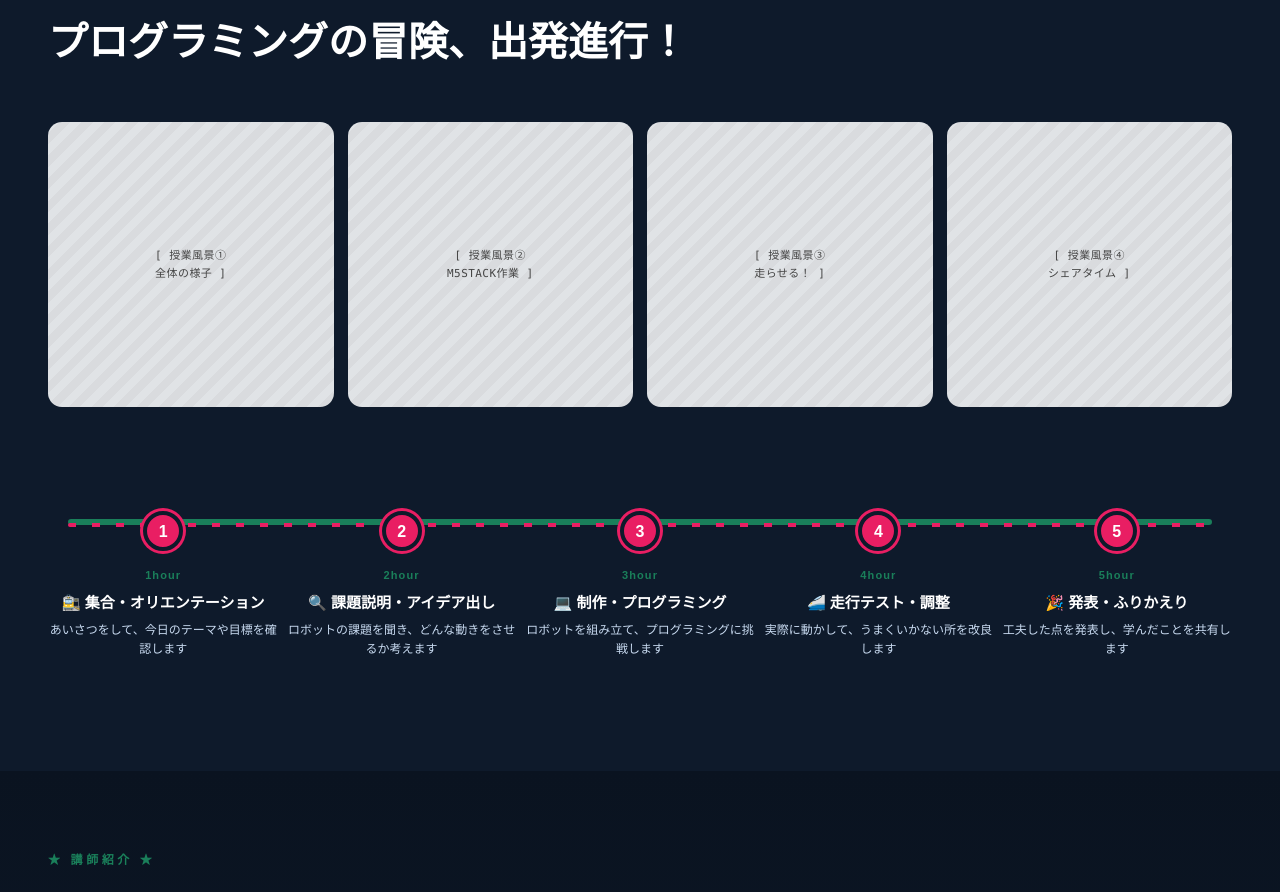
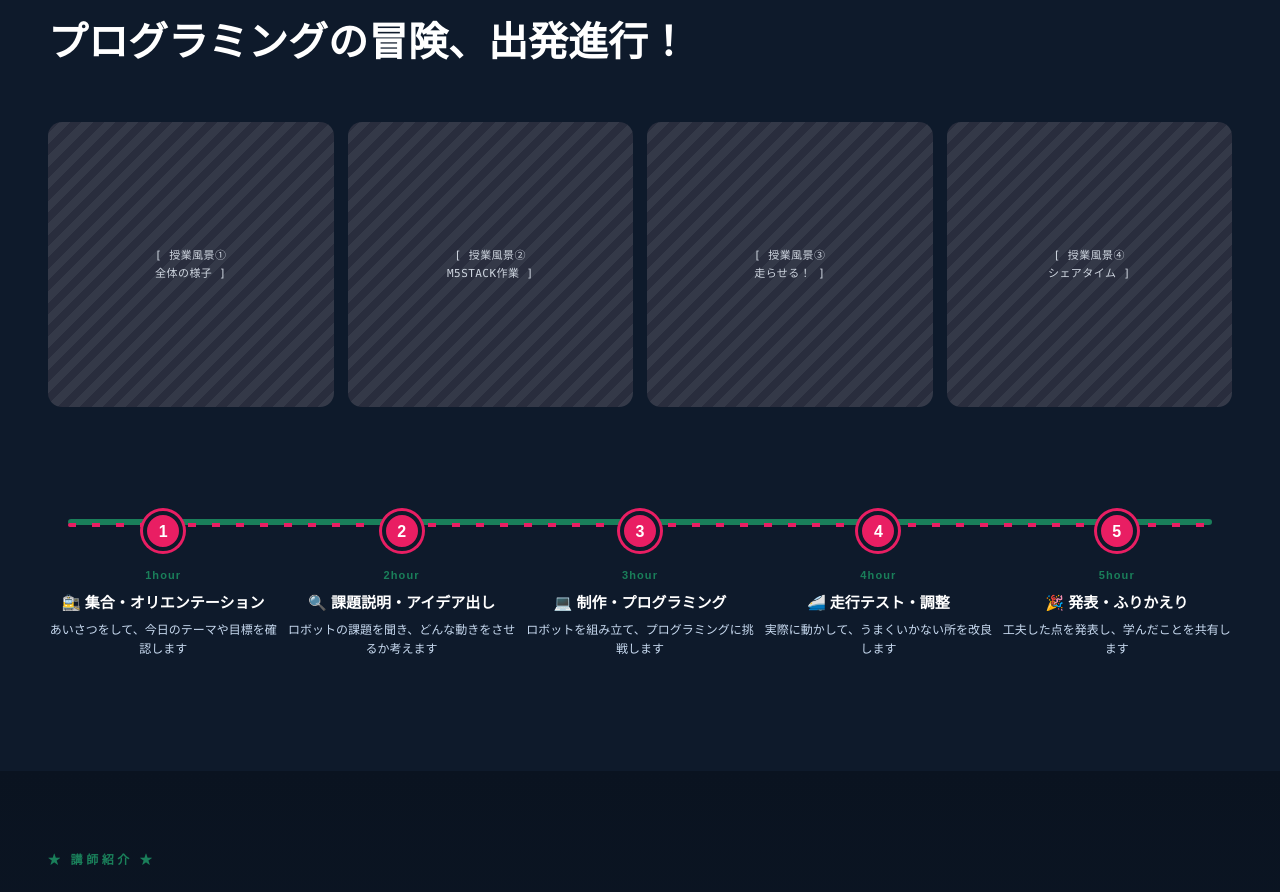
Before and after one commit to immunity428/CreativeRoboticsProject_WebSite, a React (Vite) app: page / in a window 1280 px wide. Shown: the part 1600-2492 px from the top of the page. Built offline with nearby package versions, Linux system fonts and the light colour scheme.

Commit message:
fix:エラーの修正

```diff
--- a/src/sections/Flow.tsx
+++ b/src/sections/Flow.tsx
@@ -18,8 +18,8 @@
 });
 
 export default function Flow() {
-  const { tokens: T, mode } = useTheme();
-  const isDark = mode === "dark";
+  const { tokens: T } = useTheme();
+  const isDark = true; // 背景は常にダーク固定
   const steps = [
     { time: "1hour", title: "🚉 集合・オリエンテーション", body: "あいさつをして、今日のテーマや目標を確認します" },
     { time: "2hour", title: "🔍 課題説明・アイデア出し", body: "ロボットの課題を聞き、どんな動きをさせるか考えます" },
```
